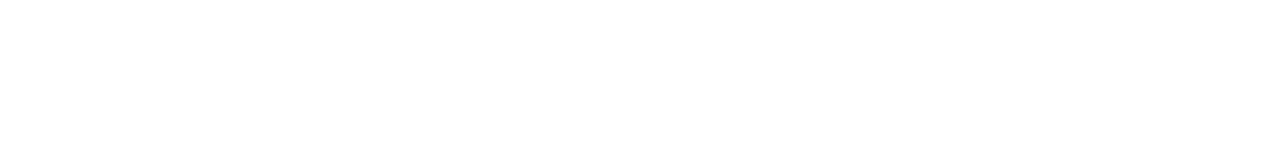
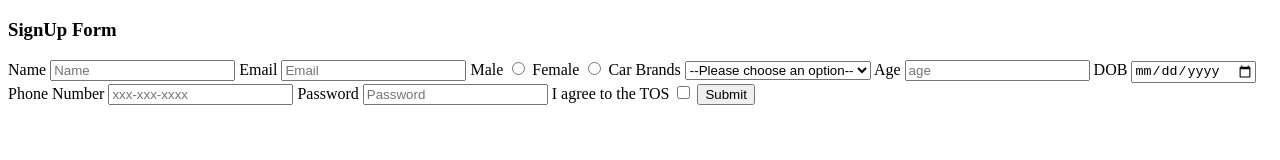
Before and after one commit to acciojob/signup-form-car-priyanshugupta1513, a website: page main.html in a window 1280 px wide. Drawn offline with Linux system fonts and the light colour scheme.

Commit message:
created a submission

```diff
--- a/main.html
+++ b/main.html
@@ -4,10 +4,58 @@
 
 <head>
 	<link rel="stylesheet" href="styles.css">
+	<title>HTML Signup Form Creation</title>
 </head>
 
 <body>
 	<!-- the entire body must be written by student -->
+	<h3>SignUp Form</h3>
+
+	<form method="post">
+
+		<label for="name">Name</label>
+		<input type="text" id="name" placeholder="Name" required>
+
+		<label for="email">Email</label>
+		<input type="email" id="email" placeholder="Email" required>
+
+		<label for="gender_m">Male</label>
+		<input type="radio" id="gender_m" name="gender" required>
+
+		<label for="gender_f">Female</label>
+		<input type="radio" id="gender_f" name="gender" required>
+
+		<label for="cars">Car Brands</lavel>
+		<select id="cars" required>
+			<option>--Please choose an option--</option>
+			<option>Maruti Suzuki</option>
+			<option>Toyota</option>
+			<option>Hyundai</option>
+		</select>
+
+
+		<label for="age">Age</label>
+		<input type="number" id="age" placeholder="age" required>
+
+		<label for="dob">DOB</label>
+		<input type="date" id="dob" required>
+
+		<label for="tel">Phone Number</label>
+		<input type="tel" id="tel" placeholder="xxx-xxx-xxxx">
+
+		<label for="password">Password</label>
+		<input type="password" id="password" placeholder="Password" required>
+
+		<label for="tos">I agree to the TOS</label>
+		<input type="checkbox" id="tos"  required>
+
+		<input type="submit">
+
+
+
+	</form>
+
+
     <script type="text/javascript" src="./script.js">
 </script>
 
```
